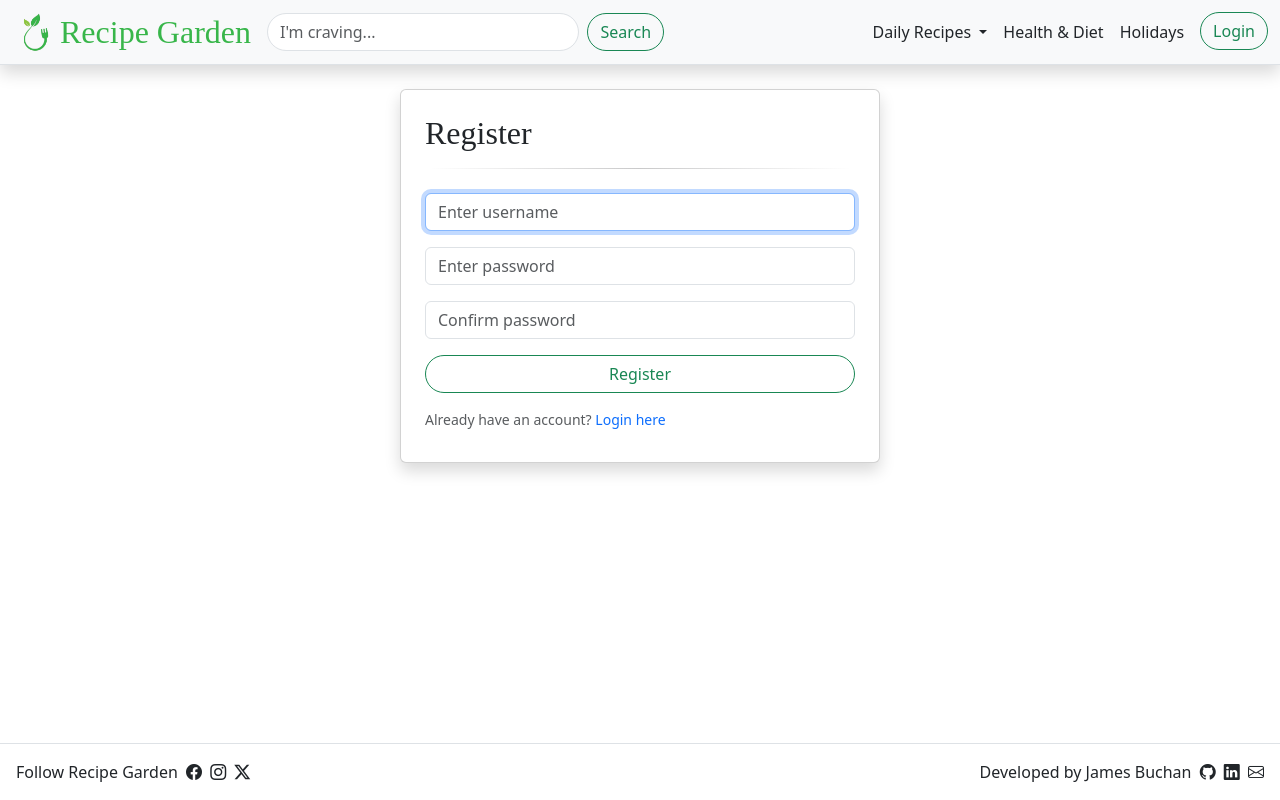
After one commit to JamesB62/RecipeGarden, a Django app: page /register/ in a window 1280 px wide. The commit adds this page. Run offline with Django 5.2, Linux system fonts and the light colour scheme; some libraries are stand-ins or nearby versions; some web fonts are replaced.

Commit message:
Added user authentication forms

```diff
--- /dev/null
+++ b/recipeproject/recipeapp/forms.py
@@ -0,0 +1,31 @@
+from django import forms
+from django.contrib.auth.forms import UserCreationForm
+from django.contrib.auth.models import User
+
+class RegisterForm(UserCreationForm):
+
+    username = forms.CharField(
+        widget=forms.TextInput(attrs={
+            "class": "form-control",
+            "placeholder": "Enter username"
+        })
+    )
+
+    password1 = forms.CharField(
+        widget=forms.PasswordInput(attrs={
+            "class": "form-control",
+            "placeholder": "Enter password"
+        })
+    )
+
+    password2 = forms.CharField(
+        widget=forms.PasswordInput(attrs={
+            "class": "form-control",
+            "placeholder": "Confirm password"
+        }),
+        label="Confirm Password"
+    )
+
+    class Meta:
+        model = User
+        fields = ["username", "password1", "password2"]
--- a/recipeproject/recipeapp/templates/base.html
+++ b/recipeproject/recipeapp/templates/base.html
@@ -61,6 +61,14 @@
                         </button>
                     </form>
 
+                    <!-- UPDATE STYLING -->
+                    {% if user.is_authenticated %}
+                    <div class="d-xxl-flex d-none border">
+                        <p class="text-muted fst-italic">Welcome {{ user.username }}!</p>
+                    </div>
+                    {% else %}
+                    {% endif %}
+
                     <!-- Right Aligned Links -->
                     <ul class="navbar-nav ms-auto">
                         <li class="nav-item dropdown">
@@ -80,7 +88,24 @@
                             <a class="nav-link text-dark" href="/">Holidays</a>
                         </li>
                         <li class="nav-item">
-                            <a class="nav-link text-dark" href="/">Login</a>
+
+                            <!-- UPDATE STYLING -->
+                            {% if user.is_authenticated %}
+                            <li class="nav-item d-flex align-items-center ps-2">
+                                <!-- <p>Welcome {{ user.username }}</p> -->
+                                <form action="{% url 'logout' %}" method="post">
+                                    {% csrf_token %}
+                                    <button type="submit" class="btn btn-outline-success rounded-pill" >
+                                        Logout
+                                    </button>
+                                </form>
+                            </li>
+
+                            {% else %}
+                            <li class="nav-item ps-2">
+                                <a class="btn btn-outline-success rounded-pill" href="{% url 'login' %}">Login</a>
+                            </li>
+                            {% endif %}
                         </li>
                     </ul>
                 </div>
--- /dev/null
+++ b/recipeproject/recipeapp/templates/registration/register.html
@@ -0,0 +1,35 @@
+{% extends "base.html" %}
+{% load static %}
+{% block title %}Register{% endblock %}
+{% block content %}
+
+<div class="d-flex flex-column align-items-center px-4">
+    <div class="card shadow p-4" style="width: 100%; max-width: 480px;">
+        <h2 class="fancy-subtitle mb-0">Register</h2>
+        <hr class="gradient-divider">
+
+        <form class="d-flex flex-column gap-3 py-2" method="post">
+            {% csrf_token %}
+            <!-- {{ form.as_p }} -->
+
+
+                <!-- <label class="form-label pe-2">Username</label> -->
+                {{ form.username }}
+
+                <!-- <label class="form-label pe-2">Password</label> -->
+                {{ form.password1 }}
+
+                <!-- <label class="form-label pe-2">Confirm Password</label> -->
+                {{ form.password2 }}
+
+
+            <button class="btn btn-outline-success rounded-pill" type="submit">Register</button>
+
+            <small class="text-muted">Already have an account? <a class="text-decoration-none" href="{% url 'login' %}">Login here</a></small>
+
+
+        </form>
+    </div>
+</div>
+
+{% endblock %}
--- a/recipeproject/recipeapp/urls.py
+++ b/recipeproject/recipeapp/urls.py
@@ -6,4 +6,5 @@ urlpatterns = [
     path('breakfast/', views.breakfast, name='breakfast'),
     path('lunch/', views.lunch, name='lunch'),
     path('dinner/', views.dinner, name='dinner'),
+    path("register/", views.register, name="register"),
 ]
--- a/recipeproject/recipeapp/views.py
+++ b/recipeproject/recipeapp/views.py
@@ -1,4 +1,7 @@
-from django.shortcuts import render
+from django.shortcuts import render, redirect
+# from django.contrib.auth.forms import UserCreationForm
+from .forms import RegisterForm
+from django.contrib.auth import login
 
 # Create your views here.
 
@@ -13,3 +16,15 @@ def lunch(request):
 
 def dinner(request):
     return render(request, "dinner.html")
+
+def register(request):
+    if request.method == "POST":
+        form = RegisterForm(request.POST)
+        if form.is_valid():
+            user = form.save()
+            login(request, user)
+            return redirect("login")
+    else:
+        form = RegisterForm()
+
+    return render(request, "registration/register.html", {"form": form})
--- a/recipeproject/recipeproject/settings.py
+++ b/recipeproject/recipeproject/settings.py
@@ -117,3 +117,7 @@ USE_TZ = True
 # https://docs.djangoproject.com/en/6.0/howto/static-files/
 
 STATIC_URL = 'static/'
+
+LOGIN_REDIRECT_URL = 'home'
+
+LOGOUT_REDIRECT_URL = 'home'
--- a/recipeproject/recipeproject/urls.py
+++ b/recipeproject/recipeproject/urls.py
@@ -19,5 +19,6 @@ from django.urls import path, include
 
 urlpatterns = [
     path('admin/', admin.site.urls),
-    path('', include('recipeapp.urls'))
+    path('', include('recipeapp.urls')),
+    path('accounts/', include('django.contrib.auth.urls')),
 ]
```
Also changed, not shown: recipeproject/recipeapp/templates/recipes/air-fryer-scones.html (added, +8 -0 lines), recipeproject/recipeapp/templates/registration/login.html (added, +46 -0 lines).
